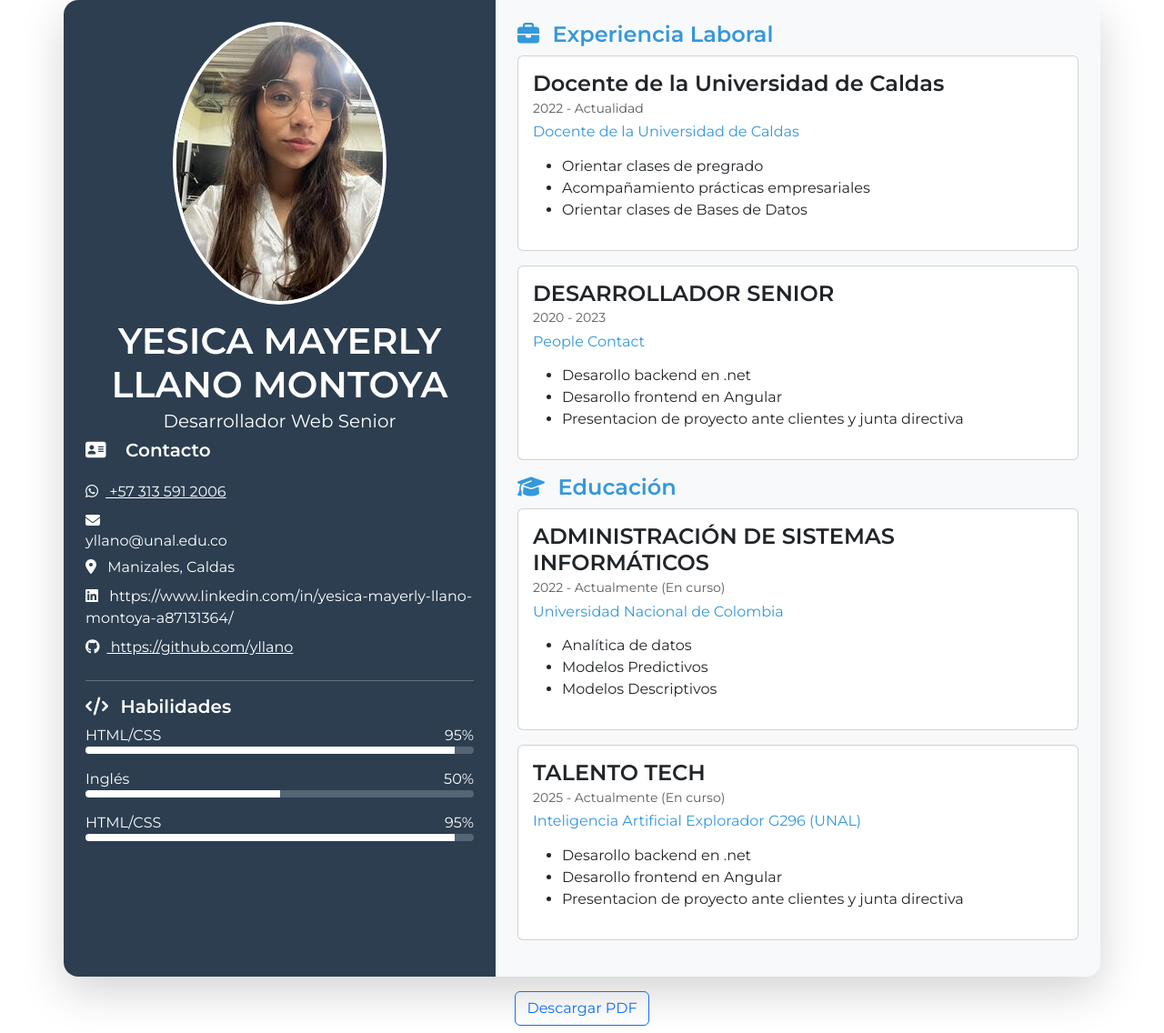
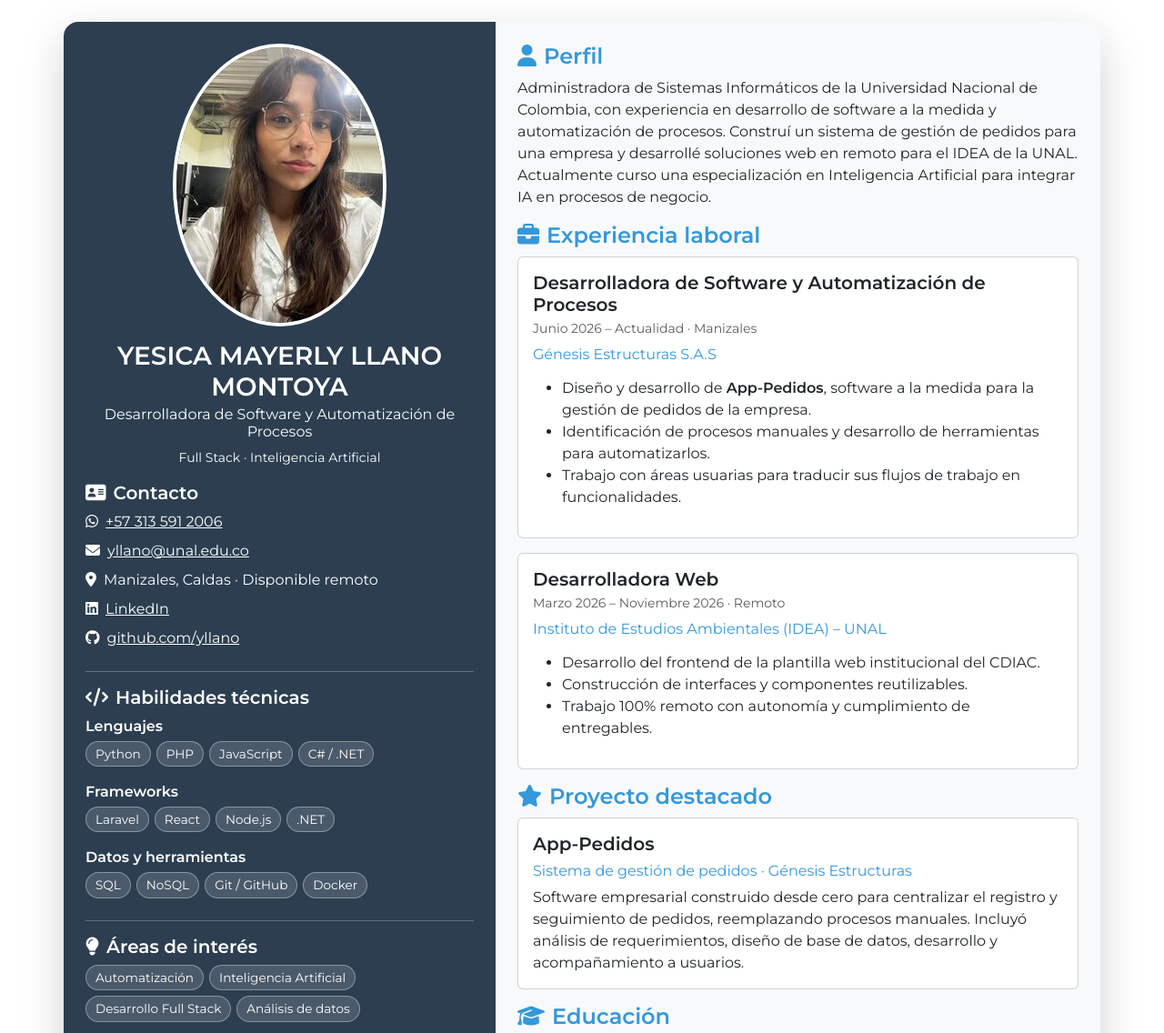
Before and after one commit to yllano/yllano.github.io, a plain HTML site: page index.html in a window 1280 px wide. Shown: the top 1136 px of the page at 91% size. Drawn offline with nearby package versions, Linux system fonts and the light colour scheme.

Commit message:
Actualizar hoja de vida con información real
Updated the title and meta description for better SEO. Enhanced the content structure and added new sections for skills, interests, and projects.

```diff
--- a/index.html
+++ b/index.html
@@ -3,7 +3,8 @@
   <head>
     <meta charset="UTF-8" />
     <meta name="viewport" content="width=device-width, initial-scale=1.0" />
-    <title>Hoja de Vida</title>
+    <title>Yesica Llano Montoya | Desarrolladora de Software</title>
+    <meta name="description" content="Portafolio y hoja de vida de Yesica Llano Montoya, desarrolladora de software, automatización e inteligencia artificial." />
 
     <!-- *******************************************+ -->
     <!-- Bootstrap 5 -->
@@ -28,181 +29,102 @@
   </head>
 
   <body>
-    <div id="pdf-content" class="container-lg">
+    <div id="pdf-content" class="container-lg my-4">
       <div class="row shadow-lg rounded-4 overflow-hidden">
-        <!-- Columna Izuierda -->
+        <!-- Columna Izquierda -->
         <div class="col-md-5 bg-primary text-white p-4">
-          <header class="text-center mb-1">
-            <img
-              src="img/yesica.jpeg"
-              class="img-fluid rounded-circle border border-4 border-white mb-3"
-              alt="Foto de perfil"
-            />
+          <header class="text-center mb-3">
+            <img src="img/yesica.jpeg" class="img-fluid rounded-circle border border-4 border-white mb-3" alt="Foto de Yesica Llano" />
+            <h1 class="fw-bold mb-1 h3">YESICA MAYERLY LLANO MONTOYA</h1>
+            <h2 class="h6">Desarrolladora de Software y Automatización de Procesos</h2>
+            <p class="small mb-0">Full Stack · Inteligencia Artificial</p>
+          </header>
 
-            <h1 class="fw-bold mb-1">YESICA MAYERLY LLANO MONTOYA</h1>
-            <h2 class="h5">Desarrollador Web Senior</h2>
-          </header>
-          <!-- Contacto -->
           <section class="mb-4">
-            <h5 class="fw-bold">
-              <i class="fa-solid fa-address-card mb-3 me-3"></i>
-              Contacto
-            </h5>
+            <h5 class="fw-bold"><i class="fa-solid fa-address-card me-2"></i>Contacto</h5>
             <ul class="list-unstyled">
-              <li class="mb-2">
-                <a
-                  href="https://wa.me/573135912006?text=Hola%20te%20voy%20a%20contratar%20ya"
-                  class="text-white"
-                  target="_blank"
-                >
-                  <i class="fa-brands fa-whatsapp me-2"></i>
-                  +57 313 591 2006
-                </a>
-              </li>
-              <li class="mb-2 print">
-                <i class="fas fa-envelope me-2"></i>
-                <h6>yllano@unal.edu.co</h6>
-              </li>
-              <li class="mb-2">
-                <i class="fas fa-map-marker-alt me-2"></i>
-                Manizales, Caldas
-              </li>
-              <li class="mb-2">
-                <i class="fab fa-linkedin me-2"></i>
-                https://www.linkedin.com/in/yesica-mayerly-llano-montoya-a87131364/
-              </li>
-              <li class="mb-2 print">
-                <a
-                  href="https://github.com/yllano"
-                  target="_blank"
-                  class="text-white"
-                >
-                  <i class="fab fa-github me-2"></i>
-                  https://github.com/yllano
-                </a>
-              </li>
+              <li class="mb-2"><a href="https://wa.me/573135912006" class="text-white" target="_blank"><i class="fa-brands fa-whatsapp me-2"></i>+57 313 591 2006</a></li>
+              <li class="mb-2"><a href="mailto:yllano@unal.edu.co" class="text-white"><i class="fas fa-envelope me-2"></i>yllano@unal.edu.co</a></li>
+              <li class="mb-2"><i class="fas fa-map-marker-alt me-2"></i>Manizales, Caldas · Disponible remoto</li>
+              <li class="mb-2"><a href="https://www.linkedin.com/in/yesica-llano-montoya-a87131364/" class="text-white" target="_blank"><i class="fab fa-linkedin me-2"></i>LinkedIn</a></li>
+              <li class="mb-2"><a href="https://github.com/yllano" class="text-white" target="_blank"><i class="fab fa-github me-2"></i>github.com/yllano</a></li>
             </ul>
           </section>
-          <!-- Habilidades -->
           <hr />
-          <section class="mb-2">
-            <h5 class="fw-bold">
-              <i class="fas fa-code me-2"></i>
-              Habilidades
-            </h5>
-            <div class="skill mb-3">
-              <div class="d-flex justify-content-between">
-                <span>HTML/CSS</span>
-                <span>95%</span>
-              </div>
-              <div class="progress" style="height: 8px">
-                <div class="progress-bar" style="width: 95%"></div>
-              </div>
-            </div>
-            <div class="skill mb-3">
-              <div class="d-flex justify-content-between">
-                <span>Inglés</span>
-                <span>50%</span>
-              </div>
-              <div class="progress" style="height: 8px">
-                <div class="progress-bar" style="width: 50%"></div>
-              </div>
-            </div>
-            <div class="skill mb-3">
-              <div class="d-flex justify-content-between">
-                <span>HTML/CSS</span>
-                <span>95%</span>
-              </div>
-              <div class="progress" style="height: 8px">
-                <div class="progress-bar" style="width: 95%"></div>
-              </div>
-            </div>
+          <section class="mb-4">
+            <h5 class="fw-bold"><i class="fas fa-code me-2"></i>Habilidades técnicas</h5>
+            <p class="mb-1 fw-semibold">Lenguajes</p>
+            <div class="tags mb-3"><span>Python</span><span>PHP</span><span>JavaScript</span><span>C# / .NET</span></div>
+            <p class="mb-1 fw-semibold">Frameworks</p>
+            <div class="tags mb-3"><span>Laravel</span><span>React</span><span>Node.js</span><span>.NET</span></div>
+            <p class="mb-1 fw-semibold">Datos y herramientas</p>
+            <div class="tags mb-3"><span>SQL</span><span>NoSQL</span><span>Git / GitHub</span><span>Docker</span></div>
+          </section>
+          <hr />
+          <section>
+            <h5 class="fw-bold"><i class="fas fa-lightbulb me-2"></i>Áreas de interés</h5>
+            <div class="tags"><span>Automatización</span><span>Inteligencia Artificial</span><span>Desarrollo Full Stack</span><span>Análisis de datos</span></div>
           </section>
         </div>
+
         <!-- Columna Derecha -->
         <div class="col-md-7 bg-light p-4">
           <section class="mb-3">
-            <h4 class="fw-bold text-primary">
-              <i class="fas fa-briefcase me-2"></i>
-              Experiencia Laboral
-            </h4>
-            <div class="card mb-3">
-              <div class="card-body">
-                <h4 class="card-title fw-bold">
-                  Docente de la Universidad de Caldas
-                </h4>
-                <h4 class="card-subtitle mb-2 text-muted small">
-                  2022 - Actualidad
-                </h4>
-                <h6 class="text-primary">
-                  Docente de la Universidad de Caldas
-                </h6>
-
-                <ul class="mt-3">
-                  <li>Orientar clases de pregrado</li>
-                  <li>Acompañamiento prácticas empresariales</li>
-                  <li>Orientar clases de Bases de Datos</li>
-                </ul>
-              </div>
-            </div>
-            <div class="card mb-3">
-              <div class="card-body">
-                <h4 class="card-title fw-bold">DESARROLLADOR SENIOR</h4>
-                <h4 class="card-subtitle mb-2 text-muted small">2020 - 2023</h4>
-                <h6 class="text-primary">People Contact</h6>
-
-                <ul class="mt-3">
-                  <li>Desarollo backend en .net</li>
-                  <li>Desarollo frontend en Angular</li>
-                  <li>
-                    Presentacion de proyecto ante clientes y junta directiva
-                  </li>
-                </ul>
-              </div>
-            </div>
-          </section>
-          <section class="mb-3">
-            <h4 class="fw-bold text-primary">
-              <i class="fas fa-graduation-cap me-2"></i>
-              Educación
-            </h4>
-            <div class="card mb-3">
-              <div class="card-body">
-                <h4 class="card-title fw-bold">
-                  ADMINISTRACIÓN DE SISTEMAS INFORMÁTICOS
-                </h4>
-                <h4 class="card-subtitle mb-2 text-muted small">
-                  2022 - Actualmente (En curso)
-                </h4>
-                <h6 class="text-primary">
-                  Universidad Nacional de Colombia
-                </h6>
-
-                <ul class="mt-3">
-                  <li>Analítica de datos</li>
-                  <li>Modelos Predictivos</li>
-                  <li>Modelos Descriptivos</li>
-                </ul>
-              </div>
-            </div>
-            <div class="card mb-3">
-              <div class="card-body">
-                <h4 class="card-title fw-bold"> TALENTO TECH</h4>
-                <h4 class="card-subtitle mb-2 text-muted small">2025 - Actualmente (En curso)</h4>
-                <h6 class="text-primary">Inteligencia Artificial Explorador G296 (UNAL)</h6>
-
-                <ul class="mt-3">
-                  <li>Desarollo backend en .net</li>
-                  <li>Desarollo frontend en Angular</li>
-                  <li>
-                    Presentacion de proyecto ante clientes y junta directiva
-                  </li>
-                </ul>
-              </div>
-            </div>
+            <h4 class="fw-bold text-primary"><i class="fas fa-user me-2"></i>Perfil</h4>
+            <p>Administradora de Sistemas Informáticos de la Universidad Nacional de Colombia, con experiencia en desarrollo de software a la medida y automatización de procesos. Construí un sistema de gestión de pedidos para una empresa y desarrollé soluciones web en remoto para el IDEA de la UNAL. Actualmente curso una especialización en Inteligencia Artificial para integrar IA en procesos de negocio.</p>
           </section>
 
+          <section class="mb-3">
+            <h4 class="fw-bold text-primary"><i class="fas fa-briefcase me-2"></i>Experiencia laboral</h4>
+            <div class="card mb-3"><div class="card-body">
+              <h5 class="card-title fw-bold">Desarrolladora de Software y Automatización de Procesos</h5>
+              <p class="card-subtitle mb-2 text-muted small">Junio 2026 – Actualidad · Manizales</p>
+              <h6 class="text-primary">Génesis Estructuras S.A.S</h6>
+              <ul class="mt-3">
+                <li>Diseño y desarrollo de <strong>App-Pedidos</strong>, software a la medida para la gestión de pedidos de la empresa.</li>
+                <li>Identificación de procesos manuales y desarrollo de herramientas para automatizarlos.</li>
+                <li>Trabajo con áreas usuarias para traducir sus flujos de trabajo en funcionalidades.</li>
+              </ul>
+            </div></div>
+            <div class="card mb-3"><div class="card-body">
+              <h5 class="card-title fw-bold">Desarrolladora Web</h5>
+              <p class="card-subtitle mb-2 text-muted small">Marzo 2026 – Noviembre 2026 · Remoto</p>
+              <h6 class="text-primary">Instituto de Estudios Ambientales (IDEA) – UNAL</h6>
+              <ul class="mt-3">
+                <li>Desarrollo del frontend de la plantilla web institucional del CDIAC.</li>
+                <li>Construcción de interfaces y componentes reutilizables.</li>
+                <li>Trabajo 100% remoto con autonomía y cumplimiento de entregables.</li>
+              </ul>
+            </div></div>
+          </section>
 
+          <section class="mb-3">
+            <h4 class="fw-bold text-primary"><i class="fas fa-star me-2"></i>Proyecto destacado</h4>
+            <div class="card mb-3"><div class="card-body">
+              <h5 class="card-title fw-bold">App-Pedidos</h5>
+              <h6 class="text-primary">Sistema de gestión de pedidos · Génesis Estructuras</h6>
+              <p class="mt-2 mb-0">Software empresarial construido desde cero para centralizar el registro y seguimiento de pedidos, reemplazando procesos manuales. Incluyó análisis de requerimientos, diseño de base de datos, desarrollo y acompañamiento a usuarios.</p>
+            </div></div>
+          </section>
+
+          <section class="mb-3">
+            <h4 class="fw-bold text-primary"><i class="fas fa-graduation-cap me-2"></i>Educación</h4>
+            <div class="card mb-3"><div class="card-body">
+              <h5 class="card-title fw-bold">Especialización en Inteligencia Artificial</h5>
+              <p class="card-subtitle mb-2 text-muted small">En curso</p>
+              <h6 class="text-primary">Universidad Nacional de Colombia</h6>
+            </div></div>
+            <div class="card mb-3"><div class="card-body">
+              <h5 class="card-title fw-bold">Administración de Sistemas Informáticos</h5>
+              <p class="card-subtitle mb-2 text-muted small">2022 – 2026 · Culminado, pendiente ceremonia de grado</p>
+              <h6 class="text-primary">Universidad Nacional de Colombia, Sede Manizales</h6>
+            </div></div>
+            <div class="card mb-3"><div class="card-body">
+              <h5 class="card-title fw-bold">Bootcamp Inteligencia Artificial – Explorador</h5>
+              <p class="card-subtitle mb-2 text-muted small">2025</p>
+              <h6 class="text-primary">Talento Tech</h6>
+            </div></div>
+          </section>
         </div>
       </div>
     </div>
```
